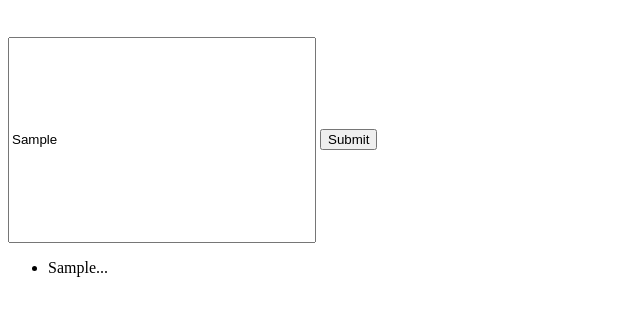
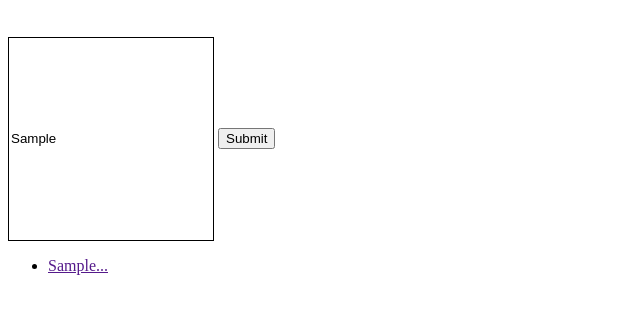
Before and after one commit to felixjtdb/Notes-Javascript, a plain HTML site: page index.html in a window 1280 px wide. Both pictures are taken after typing "Sample" into the empty fields and a click on the button "Submit". Shown: the part 61-376 px from the top of the page, without its empty margins (0-640 px from the left). Drawn offline with Linux system fonts and the light colour scheme.

Commit message:
changing where list items are created

```diff
--- a/index.html
+++ b/index.html
@@ -5,12 +5,13 @@
   <script src="./src/note.js"></script>
   <script src="./src/notesapp.js"></script>
   <script src="./src/helpers.js"></script>
+  <link rel="stylesheet" type="text/css" href="style.css">
 </head>
 
 <body onload="createBasics()">
   <h1> Notes </h1> <br>
 
-  <input type="text" id="textbox" placeholder="Enter your deepest darkest secrets" style="width: 300px; height: 200px;">
+  <input type="text" id="textbox" class="textbox" placeholder="Enter your deepest darkest secrets">
   <button type="button" id="submit" onclick="App.addnote(document.getElementById('textbox').value)">Submit</button>
 
   <div id="notes_list"></div>
--- a/src/helpers.js
+++ b/src/helpers.js
@@ -1,3 +1,6 @@
 function createBasics() {
   App = new NotesApp()
 }
+
+
+document.getElementById("0").addEventlistener
--- a/src/note.js
+++ b/src/note.js
@@ -1,6 +1,7 @@
 class Note {
-  constructor(text) {
+  constructor(text, id) {
     this.text = text
+    this.id = id
   }
 
   getText() {
@@ -11,6 +12,6 @@ class Note {
   }
 
   generatehtml() {
-    return `<li> ${this.preview()} </li>`
+    return `<a id="${this.id}" href="" onclick=""> ${this.preview()}</a>`
   }
 }
--- a/src/notesapp.js
+++ b/src/notesapp.js
@@ -1,17 +1,19 @@
 class NotesApp {
   constructor() {
     this.notes = [];
+    this.notes_count = 0
   };
 
   addnote(str) {
-    this.notes.push(new Note(str))
+    this.notes.push(new Note(str, this.notes_count))
+    this.notes_count += 1
     this.generateHTMLlist()
   }
 
   generateHTMLlist() {
     var html = "<ul>"
     for (var i = 0; i < this.notes.length; i++) {
-      html += this.notes[i].generatehtml()
+      html += `<li> ${this.notes[i].generatehtml()} </li>`
     }
     html += "</ul>"
     document.getElementById("notes_list").innerHTML = html
--- /dev/null
+++ b/style.css
@@ -0,0 +1,10 @@
+#textbox{
+  width:200px;
+  height:200px;
+  border:solid 1px;
+  word-wrap: break-word;
+}
+
+/* p{
+white-space: pre-line;
+} */
```
